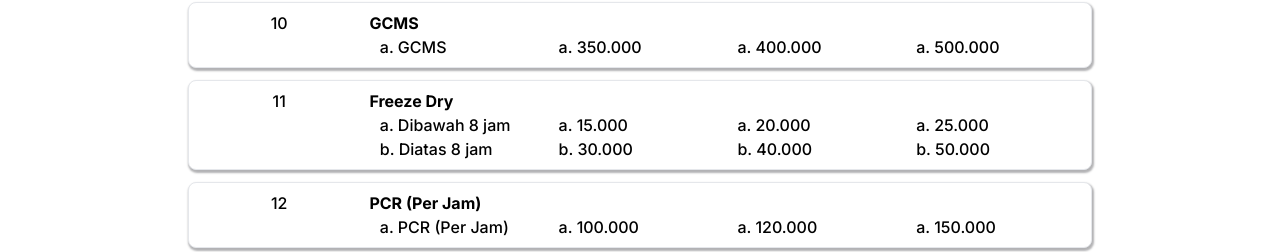
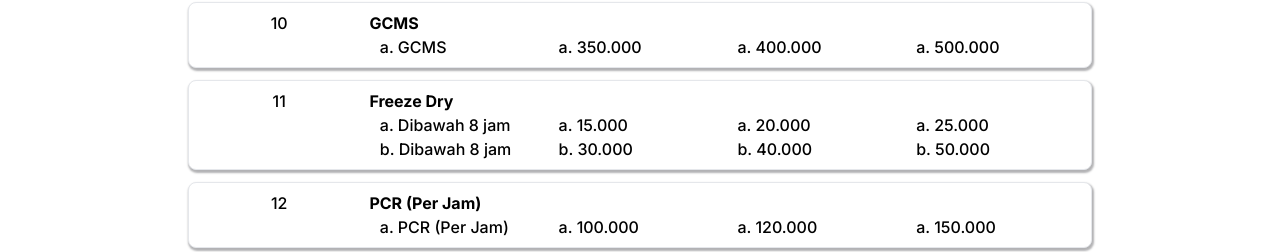
Before and after one commit to fikriymnn/lki_upi, a Next.js app: page /analisis in a window 1280 px wide. Shown: the part 3187-3439 px from the top of the page. Built offline with nearby package versions, Linux system fonts and the light colour scheme; no server answers.

Commit message:
update typo

```diff
--- a/src/app/analisis/page.jsx
+++ b/src/app/analisis/page.jsx
@@ -205,7 +205,7 @@ export default function Analisis() {
                     luarUpi: "a. 25.000"
                 },
                 {
-                    jenis: "b. Diatas 8 jam",
+                    jenis: "b. Dibawah 8 jam",
                     kimia: "b. 30.000",
                     nonKimia: "b. 40.000",
                     luarUpi: "b. 50.000"
```
Also changed, not shown: src/app/admin/dashboard/admin/[id]/page.jsx (line endings or trailing spaces).
